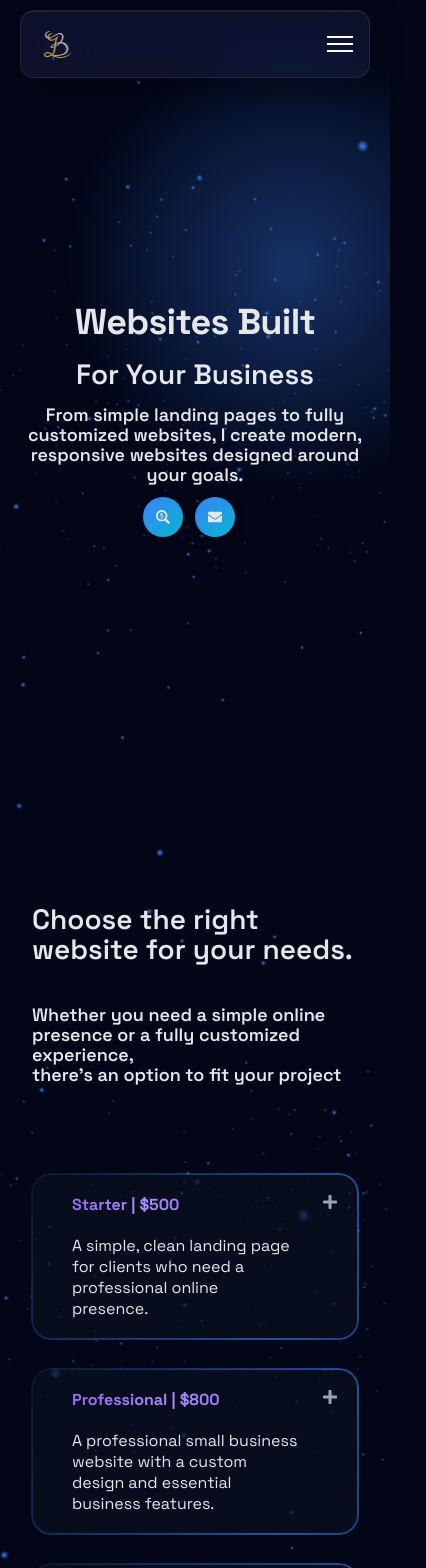
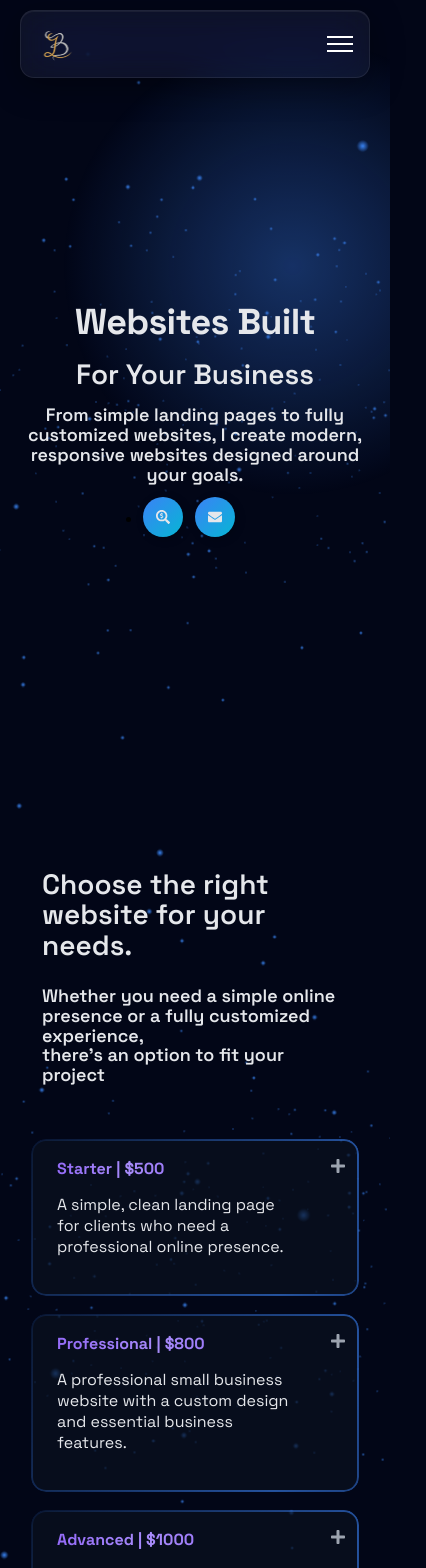
Before and after one commit to BryanDegante/E-portfolio, a React (Vite) app: page /services in a window 390 px wide. Shown: the top 1568 px of the page, 426 px wide, since content can reach past the window. Built offline with nearby package versions, Linux system fonts and the light colour scheme.

Commit message:
responsiveness

```diff
--- a/src/components/Services/ServiceLanding.jsx
+++ b/src/components/Services/ServiceLanding.jsx
@@ -2,7 +2,6 @@ import React, { useRef } from 'react';
 import SocialButton from '../UI/SocialButton';
 import { FaSearchDollar, FaEnvelope } from 'react-icons/fa';
 import gsap from 'gsap';
-import Particles from '../UI/Particles';
 import ContactButton from '../UI/ContactButton';
 
 const ServiceLanding = ({ openContact }) => {
--- a/src/index.css
+++ b/src/index.css
@@ -60,7 +60,7 @@ h3 {
   line-height: 1.1;
 }
 
-button{
+button {
   background: none;
   border: none;
 }
@@ -977,7 +977,7 @@ a {
   align-items: center;
   width: 100%;
   margin: 30px 0;
-  gap:20px
+  gap: 20px
 }
 
 .addOn__cards {
@@ -999,7 +999,7 @@ a {
   flex-direction: column;
 }
 
-.addOn__card::before{
+.addOn__card::before {
   content: '';
   position: absolute;
   inset: -1px;
@@ -1027,7 +1027,7 @@ a {
   right: 20px;
 }
 
-.disclaimer{
+.disclaimer {
   font-size: 14px;
 }
 
@@ -1518,6 +1518,14 @@ a {
     font-size: 36px;
   }
 
+  .tier__Card {
+    max-width: 700px;
+  }
+
+  .addOn__card {
+    max-width: 400px;
+  }
+
   .footer__content {
     gap: 60px;
   }
@@ -1589,6 +1597,22 @@ a {
 
   .contact__form {
     padding: 36px 24px;
+  }
+
+  .tier__text {
+    padding: 50px 20px;
+  }
+
+  .tier__Card {
+    max-width: 650px;
+  }
+
+  .addOn__cards {
+    flex-wrap: wrap;
+  }
+
+  .addOn__card {
+    max-width: 380px;
   }
 }
 
@@ -1730,6 +1754,38 @@ a {
     font-size: 14px;
   }
 
+  .tier__text {
+    padding: 40px 20px;
+    gap: 30px;
+  }
+
+  .tier__wrapper {
+    padding-right: 0;
+    padding: 0 20px;
+  }
+
+  .tier__Card {
+    max-width: 100%;
+    padding: 20px 30px;
+  }
+
+  .tier__Card.active .tier__description {
+    padding: 25px 10px;
+  }
+
+  .addOn__wrapper {
+    padding: 0 20px;
+  }
+
+  .addOn__cards {
+    flex-direction: column;
+    align-items: center;
+  }
+
+  .addOn__card {
+    max-width: 600px;
+  }
+
   #Footer {
     padding: 100px 0 40px;
   }
@@ -1790,6 +1846,74 @@ a {
   .landing__container {
     text-align: center;
     align-items: center;
+  }
+
+  .tier__text {
+    padding: 30px 15px;
+    gap: 25px;
+  }
+
+  .tier__cards {
+    gap: 20px;
+  }
+
+  .tier__wrapper {
+    padding: 0 15px;
+  }
+
+  .tier__Card {
+    padding: 20px;
+    border-radius: 15px;
+  }
+
+  .tier__Card::before {
+    border-radius: 15px;
+  }
+
+  .tier__header {
+    gap: 15px;
+    padding-right: 30px;
+  }
+
+  .tier__description {
+    gap: 15px;
+  }
+
+  .tier__Card.active .tier__description {
+    padding: 20px 5px;
+  }
+
+  .tier__list {
+    gap: 12px;
+  }
+
+  .tier__button {
+    right: 15px;
+    top: 20px;
+  }
+
+  .addOn__wrapper {
+    padding: 0 15px;
+    margin: 20px 0;
+  }
+
+  .addOn__card {
+    padding: 20px;
+    border-radius: 15px;
+  }
+
+  .addOn__card::before {
+    border-radius: 15px;
+  }
+
+  .addOn__price {
+    top: 15px;
+    right: 15px;
+  }
+
+  .disclaimer {
+    font-size: 12px;
+    text-align: center;
   }
 }
 
@@ -1956,6 +2080,57 @@ a {
     padding: 30px 20px;
   }
 
+        .tier__text {
+          padding: 25px 10px;
+        }
+
+        .tier__wrapper {
+          padding: 0 10px;
+          gap: 20px;
+        }
+
+        .tier__Card {
+          padding: 18px 15px;
+        }
+
+        .tier__header {
+          padding-right: 35px;
+        }
+
+        .tier__title {
+          align-items: flex-start;
+        }
+
+        .tier__Card.active .tier__description {
+          padding: 20px 0;
+        }
+
+        .tier__button {
+          right: 12px;
+          top: 18px;
+        }
+
+        .tier__Card.active .tier__button {
+          transform: scale(1.3) rotateZ(135deg);
+        }
+
+        .addOn__wrapper {
+          padding: 0 10px;
+        }
+
+        .addOn__card {
+          padding: 18px 15px;
+        }
+
+        .addOn__price {
+          right: 15px;
+          top: 18px;
+        }
+
+        .disclaimer {
+          font-size: 11px;
+        }
+
   #Footer {
     padding: 80px 0 30px;
   }
```
Lines whose indentation alone changed are shown as unchanged.
